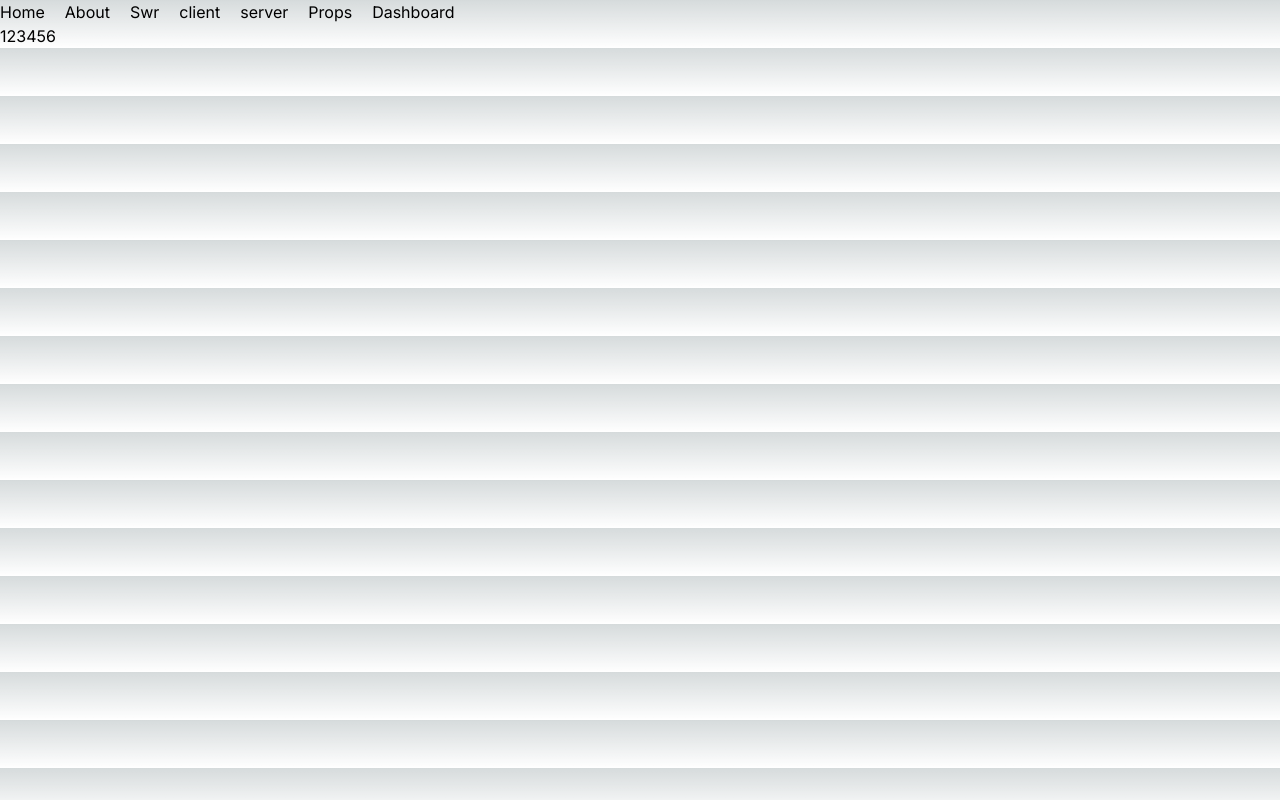
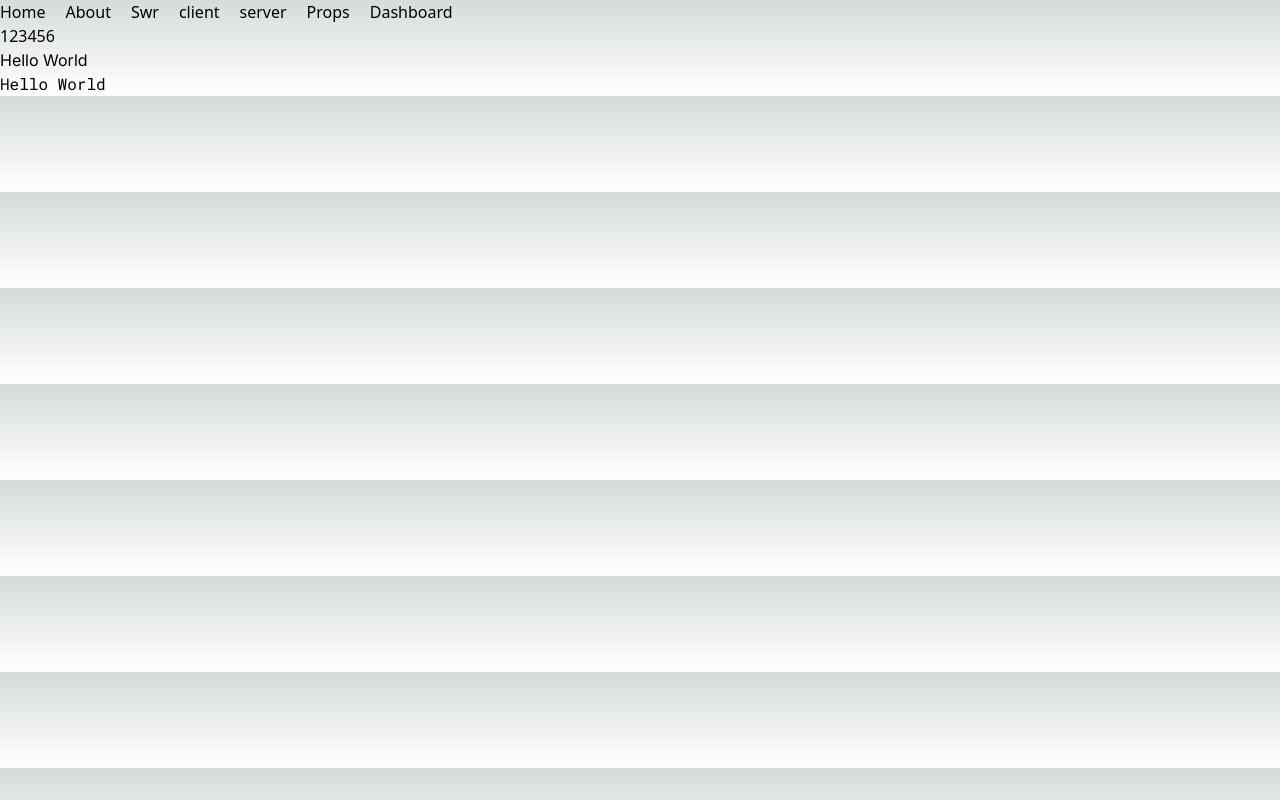
Before and after one commit to RashedAkash/rabbil-2, a Next.js app: page / in a window 1280 px wide. Built offline with nearby package versions, Linux system fonts and the light colour scheme.

Commit message:
font family create

```diff
--- a/src/app/globals.css
+++ b/src/app/globals.css
@@ -31,3 +31,9 @@ body {
     text-wrap: balance;
   }
 }
+h1{
+    font-family: var(--font-inter);
+}
+h2 {
+  font-family: var(--font-roboto-mono);
+}
--- a/src/app/layout.js
+++ b/src/app/layout.js
@@ -1,8 +1,18 @@
-import { Inter } from "next/font/google";
+import { Inter,Roboto_Mono } from "next/font/google";
 import "./globals.css";
 import Navbar from "@/components/Navbar";
 
-const inter = Inter({ subsets: ["latin"] });
+const inter = Inter({
+  subsets: ["latin"],
+  variable: "--font-inter",
+  display: "swap",
+});
+
+const roboto_mono = Roboto_Mono({
+  subsets: ["latin"],
+  variable: "--font-roboto-mono",
+  display: "swap",
+});
 
 export const metadata = {
   title: "Create Next App",
@@ -12,7 +22,7 @@ export const metadata = {
 export default function RootLayout({ children }) {
   return (
     <html lang="en">
-      <body className={inter.className}>
+      <body className={`${inter.variable} ${roboto_mono.variable}`}>
         <Navbar />
         {children}
       </body>
--- a/src/app/page.js
+++ b/src/app/page.js
@@ -5,6 +5,8 @@ const page = () => {
   return <div>
 
     {process.env.API_KEY}
+    <h1>Hello World</h1>
+    <h2>Hello World</h2>
   </div>;
 };
 
```
